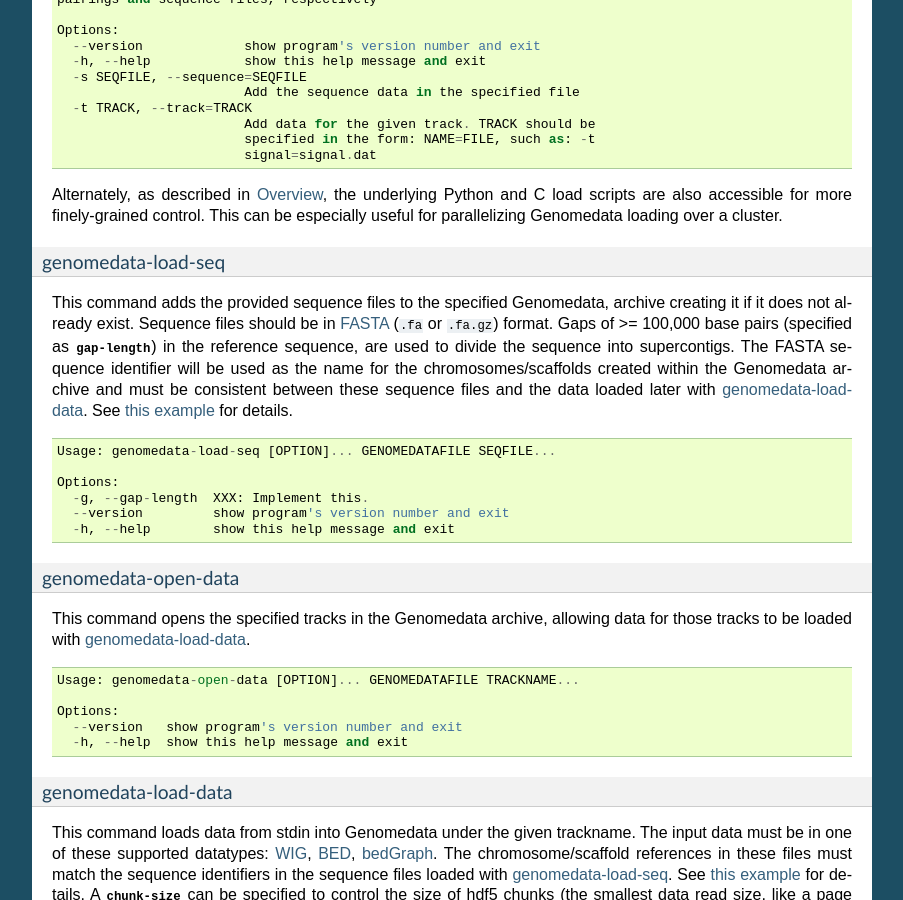
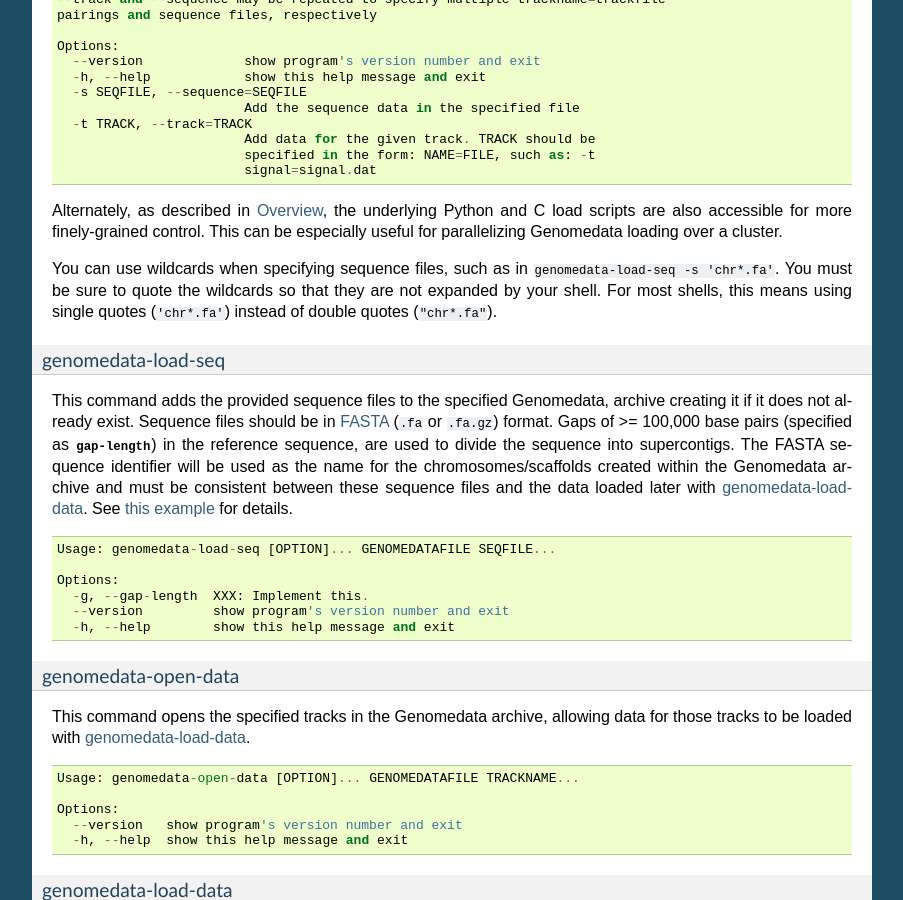
Before and after one commit to hoffmangroup/genomedata, a Sphinx documentation site: the page built from doc/genomedata.rst, in a window 1280 px wide and 900 px high, scrolled down 5458 px. Shown: the whole window, without its empty margins (198-1101 px from the left). Built offline with Sphinx 7.4.7, drawn with Linux system fonts in a browser that asks for light colours; some of the changed text lies outside the part shown.

Commit message:
* genomedata-load: will now support track filenames with "=" in the names * genomedata-load: now supports UNIX glob wildcards as arguments to -s * installation: move from path.py to forked-path * docs: fixed small errors * various: removed exclamation marks from error messages. It's not *that* exciting.

```diff
--- a/doc/genomedata.rst
+++ b/doc/genomedata.rst
@@ -215,7 +214,8 @@ and the following two signal files:
 A Genomedata archive (``genomedata.test``) could then be created with the
 following command::
 
-    genomedata-load -s chr1.fa -s chrY.fa.gz -t low=signal_low.wigFix -t high=signal_high.bed.gz genomedata.test
+    genomedata-load -s chr1.fa -s chrY.fa.gz -t low=signal_low.wigFix \
+        -t high=signal_high.bed.gz genomedata.test
 
 or the following pipeline::
 
@@ -342,12 +342,16 @@ Command-line usage information::
                          specified in the form: NAME=FILE, such as: -t
                          signal=signal.dat
 
-
 Alternately, as described in :ref:`genomedata-overview`, the underlying
 Python and C load scripts are also accessible for more finely-grained control.
 This can be especially useful for parallelizing Genomedata loading over a
 cluster.
 
+You can use wildcards when specifying sequence files, such as in
+``genomedata-load-seq -s 'chr*.fa'``. You must be sure to quote the
+wildcards so that they are not expanded by your shell. For most
+shells, this means using single quotes (``'chr*.fa'``) instead of
+double quotes (``"chr*.fa"``).
 
 .. _genomedata-load-seq:
 
--- a/genomedata/__init__.py
+++ b/genomedata/__init__.py
@@ -611,7 +611,9 @@ since being closed with genomedata-close-data.""")
         # 1) it is unclear if 0 or self.start should be used for the
         #    start, and (preference for 0)
         # 2) the full length of the chromosome is not known, so self.end
-        #    would need to be used, which might not be what is wanted.
+        #    would need to be used, which might not be what is wanted. -OJB
+        # XXX: I think this should no longer be a problem now that
+        # self.end is the full length of the chromsome? need to check this -MMH
 
         # Sanitize the input
         if isinstance(key, tuple):
@@ -681,7 +683,7 @@ since being closed with genomedata-close-data.""")
             # track_key must be a splice
             try:
                 data[data_slice, :] = supercontig.continuous[supercontig_slice,
-                                                          track_key]
+                                                             track_key]
             except NoSuchNodeError:
                 # Allow the supercontig to not have a continuous dataset
                 pass
--- a/setup.py
+++ b/setup.py
@@ -34,9 +34,6 @@ long_description = "\n".join(doclines[2:])
 url = "http://noble.gs.washington.edu/proj/%s/" % name.lower()
 download_url = "%s%s-%s.tar.gz" % (url, name, __version__)
 
-# XXX: remove these when the upstream packages are updated to fix these issues
-dependency_links = ["http://pypi.python.org/packages/source/p/path.py/path-2.2.zip"]
-
 classifiers = ["Natural Language :: English",
                "Programming Language :: Python"]
 
@@ -51,7 +48,7 @@ genomedata-erase-data = genomedata._erase_data:main
 genomedata-test = test.run_tests:main
 """
 
-install_requires = ["numpy", "path", "tables>2.0.4,<2.2a0", "textinput"]
+install_requires = ["numpy", "forked-path", "tables>2.0.4,<2.2a0", "textinput"]
 
 arch = "_".join([system(), processor()])
 
@@ -249,7 +246,6 @@ if __name__ == "__main__":
           download_url=download_url,
           classifiers=classifiers,
           long_description=long_description,
-          dependency_links=dependency_links,
           install_requires=install_requires,
           zip_safe=False,
           # XXX: this should be based off of __file__ instead
```
Also changed, not shown: other parts of doc/genomedata.rst (+6 -7 lines), 3 other files.
